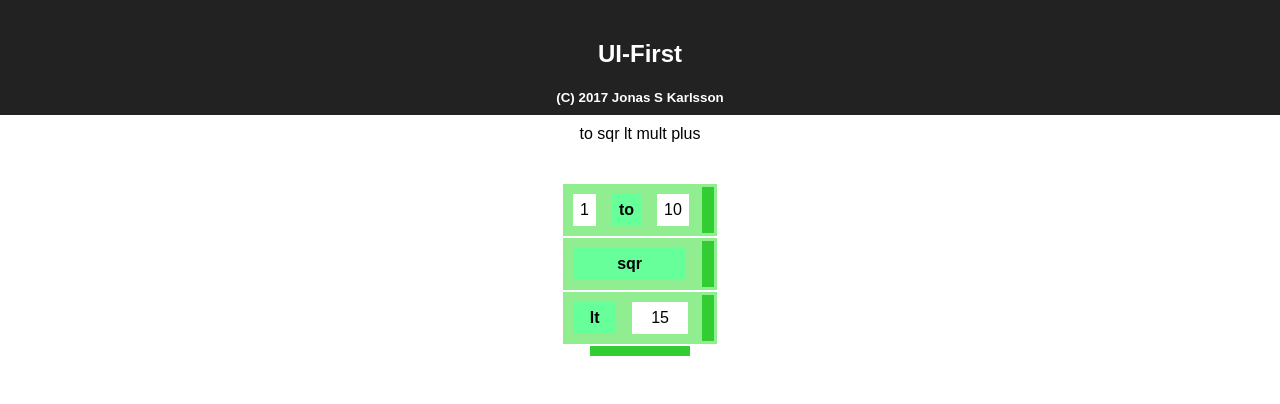
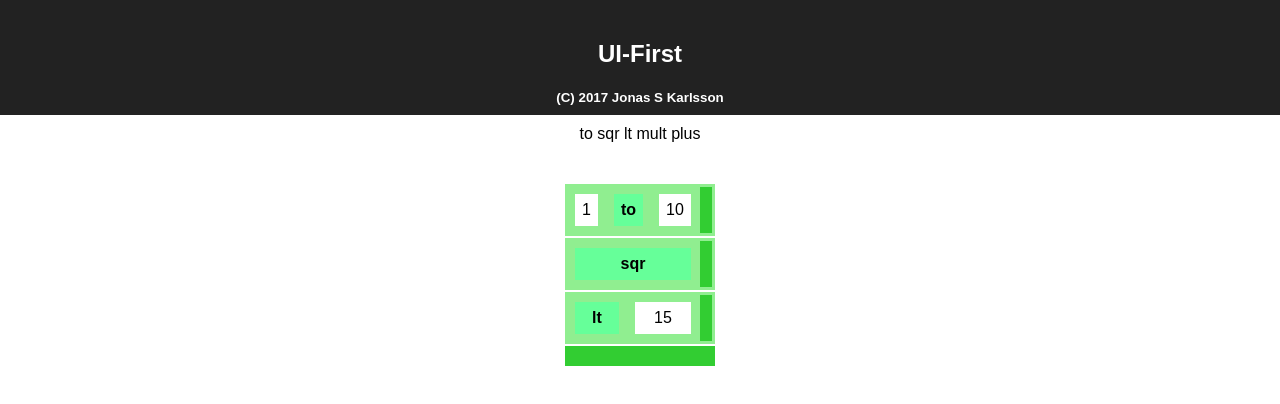
Before and after one commit to yesco/UI-First, a React (Create React App) app in the folder hello-world/: page / in a window 1280 px wide. Shown: the top 404 px of the page. Built offline with nearby package versions, Linux system fonts and the light colour scheme.

Commit message:
made add new line add new expression

```diff
--- a/hello-world/src/App.js
+++ b/hello-world/src/App.js
@@ -29,6 +29,13 @@ function Program(props) {
       window.changed();
     }
   }
+
+  function add() {
+    var v = parseValue(prompt("Add Expression"));
+    if (v === null) return;
+    prog.push(v);
+    window.changed();
+  }
   // display columns
   if (prog instanceof Array) {
     const cols = prog.map((item, i) => {
@@ -58,13 +65,7 @@ function Program(props) {
       );
     });
 
-    function add() {
-      var v = parseValue(prompt("Add Expression"));
-      if (v === null) return;
-      prog.push(v);
-      window.changed();
-    }
-    cols.push(<td></td>);
+    //cols.push(<td></td>); // make sure there are always two+ columns, otherwise the add will be wide
     cols.push(<td onClick={add} title="Add" style={{background: 'limegreen', width: '10px'}}>&nbsp;</td>);
 
     return (
@@ -93,6 +94,14 @@ function Program(props) {
         </td></tr>
       );
     });
+
+    function addLine() {
+      prog = prog['_' + new Date().valueOf()] = [];
+      add();
+      window.changed();
+    }
+
+      rows.push(<tr><td style={{background: 'limegreen'}} onClick={addLine}>&nbsp;</td></tr>);
 //          <div style={{background: 'silver', 'text-align': 'center', padding: '10px', 'borderRadius': '10px'}}>
 //            {''+res[key]}
 //          </div>
@@ -141,12 +150,6 @@ function App(props) {
     return <pre style={{border: '1px solid black', textAlign: 'left', padding: '5px', margin: '5px'}}>{s}</pre>
   });
 
-  function addLine() {
-    prog['_' + new Date().valueOf()] = [];
-    console.log(prog);
-    window.changed();
-  }
-
   return (
     <div className="App">
     <div className="App-header">
@@ -158,9 +161,6 @@ function App(props) {
     <div style={{float: 'right'}}>{eds}</div>
     <center><table><tbody><tr><td>
       <Program prog={prog} res={res}/>
-      <center><div style={{width: '100px', height: '10px', background: 'limegreen'}} onClick={addLine}>
-        &nbsp;
-      </div></center>
     </td></tr></tbody></table></center>
     </div>
   );
```
